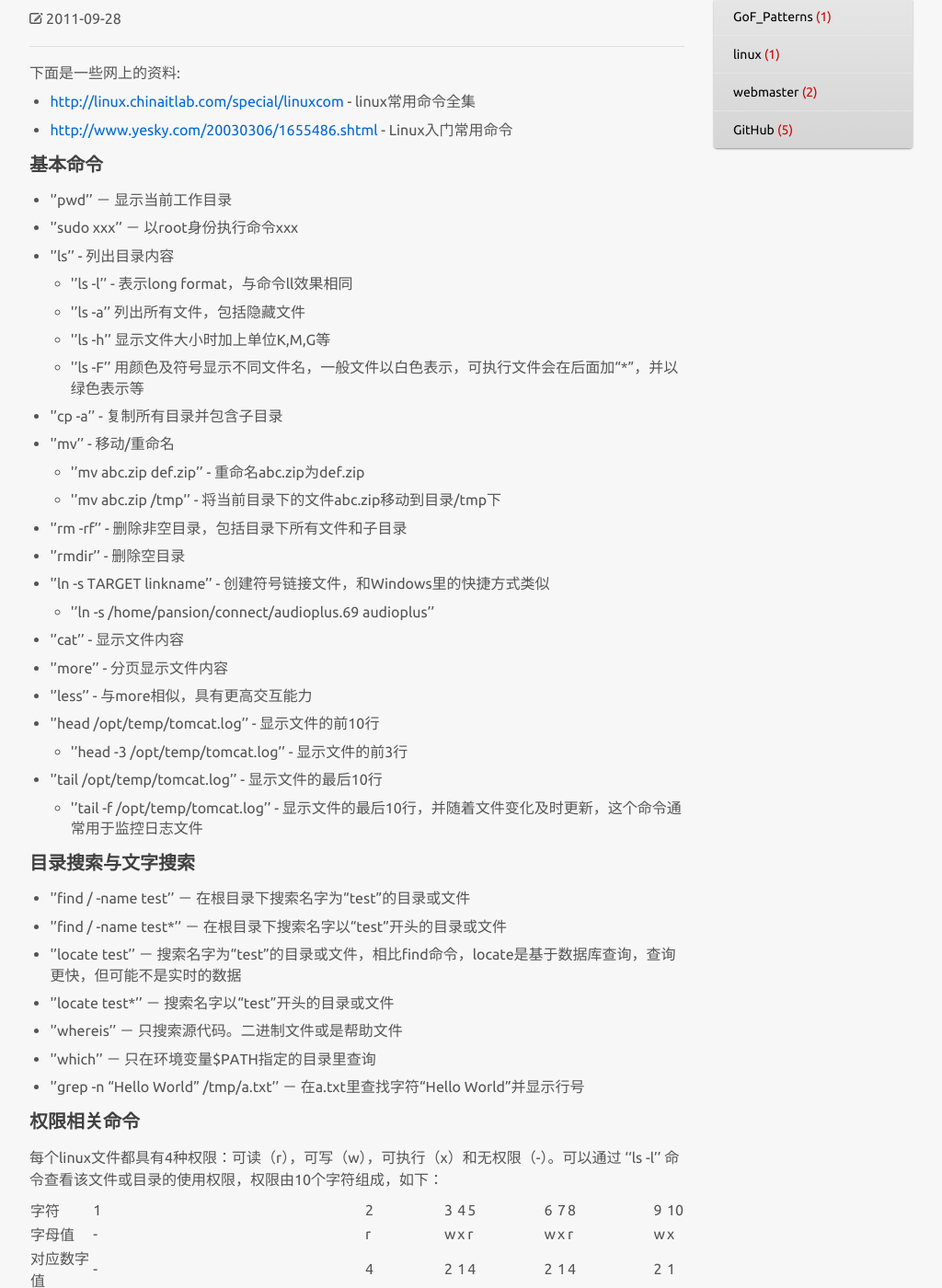
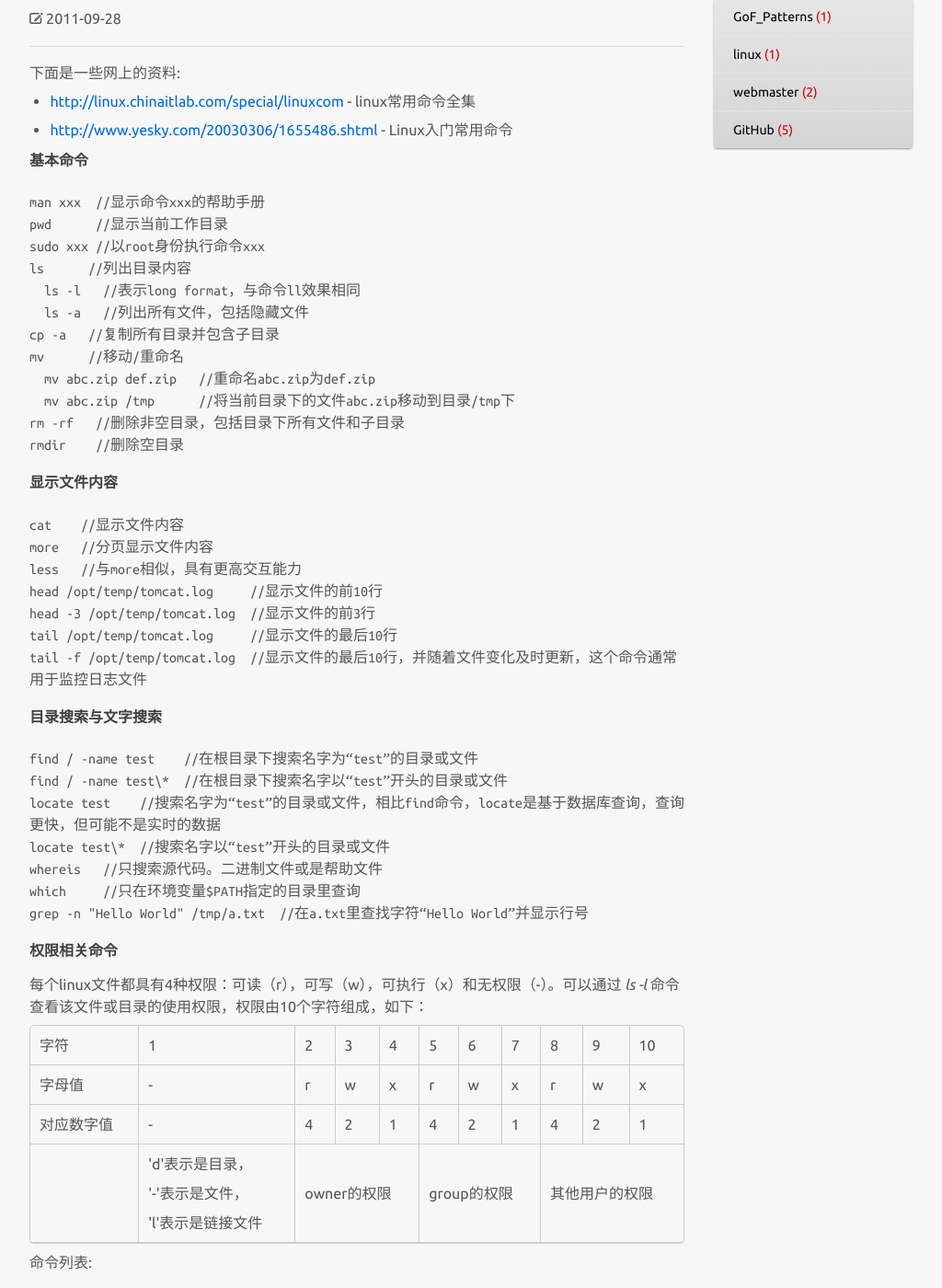
Before and after one commit to BobHongYuChen/rain-site, a Jekyll site: the page built from _posts/2011-09-28-linux_commands.md, in a window 1280 px wide and 1400 px high, scrolled down 313 px. Shown: the whole window at 92% size, without its empty margins (128-1152 px from the left). Built offline with Jekyll 4.4.1, drawn with Linux system fonts in a browser that asks for light colours; Markdown is read by kramdown in place of the engine named in the settings; comment, search, counter and statistics services are not loaded; a style sheet for code colours, icons or effects is not loaded; some of the changed text lies outside the part shown.

Commit message:
update blog

```diff
--- a/_config.yml
+++ b/_config.yml
@@ -1,2 +1,3 @@
 baseurl: /
 pygments: false
+markdown: rdiscount
--- a/_posts/2011-09-28-linux_commands.md
+++ b/_posts/2011-09-28-linux_commands.md
@@ -5,104 +5,119 @@ category: linux
 ---
 
 下面是一些网上的资料:
+
 * <http://linux.chinaitlab.com/special/linuxcom> - linux常用命令全集
 * <http://www.yesky.com/20030306/1655486.shtml> - Linux入门常用命令
 
-##### 基本命令
+###### 基本命令
 
-* ''pwd'' － 显示当前工作目录
-* ''sudo xxx'' － 以root身份执行命令xxx
-* ''ls'' - 列出目录内容
-    * ''ls -l'' - 表示long format，与命令ll效果相同
-    * ''ls -a'' 列出所有文件，包括隐藏文件
-    * ''ls -h'' 显示文件大小时加上单位K,M,G等
-    * ''ls -F'' 用颜色及符号显示不同文件名，一般文件以白色表示，可执行文件会在后面加“\*”，并以绿色表示等
-* ''cp -a'' - 复制所有目录并包含子目录
-* ''mv'' - 移动/重命名
-    * ''mv abc.zip def.zip'' - 重命名abc.zip为def.zip
-    * ''mv abc.zip /tmp'' - 将当前目录下的文件abc.zip移动到目录/tmp下
-* ''rm -rf'' - 删除非空目录，包括目录下所有文件和子目录
-* ''rmdir'' - 删除空目录
-* ''ln -s TARGET linkname'' - 创建符号链接文件，和Windows里的快捷方式类似
-    * ''ln -s /home/pansion/connect/audioplus.69 audioplus''
-* ''cat'' - 显示文件内容
-* ''more'' - 分页显示文件内容
-* ''less'' - 与more相似，具有更高交互能力
-* ''head /opt/temp/tomcat.log'' - 显示文件的前10行
-    * ''head -3 /opt/temp/tomcat.log'' - 显示文件的前3行
-* ''tail /opt/temp/tomcat.log'' - 显示文件的最后10行
-    * ''tail -f /opt/temp/tomcat.log'' - 显示文件的最后10行，并随着文件变化及时更新，这个命令通常用于监控日志文件
+<pre class="prettyprint">
+man xxx  //显示命令xxx的帮助手册
+pwd      //显示当前工作目录
+sudo xxx //以root身份执行命令xxx
+ls      //列出目录内容
+  ls -l   //表示long format，与命令ll效果相同
+  ls -a   //列出所有文件，包括隐藏文件
+cp -a   //复制所有目录并包含子目录
+mv      //移动/重命名
+  mv abc.zip def.zip   //重命名abc.zip为def.zip
+  mv abc.zip /tmp      //将当前目录下的文件abc.zip移动到目录/tmp下
+rm -rf   //删除非空目录，包括目录下所有文件和子目录
+rmdir    //删除空目录
+</pre>
 
-##### 目录搜索与文字搜索
+###### 显示文件内容
 
-* ''find / -name test'' － 在根目录下搜索名字为“test”的目录或文件
-* ''find / -name test\*'' － 在根目录下搜索名字以“test”开头的目录或文件
-* ''locate test'' － 搜索名字为“test”的目录或文件，相比find命令，locate是基于数据库查询，查询更快，但可能不是实时的数据
-* ''locate test\*'' － 搜索名字以“test”开头的目录或文件
-* ''whereis'' － 只搜索源代码。二进制文件或是帮助文件
-* ''which'' － 只在环境变量$PATH指定的目录里查询
-* ''grep -n "Hello World" /tmp/a.txt'' － 在a.txt里查找字符“Hello World”并显示行号
+<pre class="prettyprint">
+cat    //显示文件内容
+more   //分页显示文件内容
+less   //与more相似，具有更高交互能力
+head /opt/temp/tomcat.log     //显示文件的前10行
+head -3 /opt/temp/tomcat.log  //显示文件的前3行
+tail /opt/temp/tomcat.log     //显示文件的最后10行
+tail -f /opt/temp/tomcat.log  //显示文件的最后10行，并随着文件变化及时更新，这个命令通常用于监控日志文件
+</pre>
 
-##### 权限相关命令
+###### 目录搜索与文字搜索
 
-每个linux文件都具有4种权限：可读（r），可写（w），可执行（x）和无权限（-）。可以通过 ''ls -l'' 命令查看该文件或目录的使用权限，权限由10个字符组成，如下：
+<pre class="prettyprint">
+find / -name test    //在根目录下搜索名字为“test”的目录或文件
+find / -name test\*  //在根目录下搜索名字以“test”开头的目录或文件
+locate test    //搜索名字为“test”的目录或文件，相比find命令，locate是基于数据库查询，查询更快，但可能不是实时的数据
+locate test\*  //搜索名字以“test”开头的目录或文件
+whereis   //只搜索源代码。二进制文件或是帮助文件
+which     //只在环境变量$PATH指定的目录里查询
+grep -n "Hello World" /tmp/a.txt  //在a.txt里查找字符“Hello World”并显示行号
+</pre>
 
-|字符|1|2|3|4|5|6|7|8|9|10 |
-|字母值|-|r|w|x|r|w|x|r|w|x |
-|对应数字值|-|4|2|1|4|2|1|4|2|1 |
-| |'d'表示是目录，\\ '-'表示是文件，\\ 'l'表示是链接文件 |owner的权限 ||| group的权限 ||| 其他用户的权限 |||
+###### 权限相关命令
+
+每个linux文件都具有4种权限：可读（r），可写（w），可执行（x）和无权限（-）。可以通过 *ls -l* 命令查看该文件或目录的使用权限，权限由10个字符组成，如下：
+
+<table class="ink-table ink-bordered">
+  <tbody>
+    <tr><td>字符</td><td>1</td><td>2</td><td>3</td><td>4</td><td>5</td><td>6</td><td>7</td><td>8</td><td>9</td><td>10</td></tr>
+    <tr><td>字母值</td><td>-</td><td>r</td><td>w</td><td>x</td><td>r</td><td>w</td><td>x</td><td>r</td><td>w</td><td>x</td></tr>
+    <tr><td>对应数字值</td><td>-</td><td>4</td><td>2</td><td>1</td><td>4</td><td>2</td><td>1</td><td>4</td><td>2</td><td>1</td></tr>
+    <tr><td> </td><td>'d'表示是目录，<br> '-'表示是文件，<br> 'l'表示是链接文件 </td><td colspan="3">owner的权限 </td><td colspan="3">group的权限 </td><td colspan="3">其他用户的权限</td></tr>
+  </tbody>
+</table>
 
 命令列表:
-* ''chmod 777 /tmp/abc.zip'' - 将文件abc.zip的权限改成最大
-* ''chown rain /tmp/abc.zip'' - 将文件abc.zip的owner改成rain
-* ''chown rain:users /tmp/abc.zip'' - 将文件abc.zip的owner改成rain,组改成users
-* ''chgrp users /tmp/abc.zip'' - 将文件abc.zip的组改成users
 
-##### IO重导与管道命令
+<pre class="prettyprint">
+chmod 777 /tmp/abc.zip   //将文件abc.zip的权限改成最大
+chown rain /tmp/abc.zip  //将文件abc.zip的owner改成rain
+chown rain:users /tmp/abc.zip  //将文件abc.zip的owner改成rain,组改成users
+chgrp users /tmp/abc.zip  //将文件abc.zip的组改成users
+</pre>
 
-* ''>'' － 输出重导
-* ''%%>>%%'' - 附加输出重导，当目标文件已经存在时，不会覆盖原有内容，重导内容会附加在原有文件之后
-* ''&lt;'' － 输入重导
-* ''%%&lt;&lt;%%'' - 附加输入重导
-* ''|'' - Pipe管道命令，把一个命令的输出直接作为另一个命令的输入
+###### IO重导与管道命令
+
+* > － 输出重导
+* >> - 附加输出重导，当目标文件已经存在时，不会覆盖原有内容，重导内容会附加在原有文件之后
+* &lt; － 输入重导
+* &lt;&lt; - 附加输入重导
+* | - Pipe管道命令，把一个命令的输出直接作为另一个命令的输入
 
 <pre class="prettyprint">
 cat > /tmp/editor.txt //利用cat命令和输出重导可以组成简单的文字编辑器，CTRL-C 可以结束输入
 ps aux|grep wbx       //列出含有wbx字样的进程
 </pre>
 
-##### 磁盘与内存使用情况
+###### 磁盘与内存使用情况
 
-* ''du'' － 显示当前目录下所有子目录所占空间大小（不显示文件大小），侧重显示目录树下某个目录的大小
-    * ''du -a'' - 显示所有目录和文件
-    * ''du -s'' - 仅显示总计
-    * ''du -h'' - 显示大小时使用单位K、M、G
-    * ''du -sh /tmp'' － 显示/tmp目录所占空间大小
-* ''df'' - 显示磁盘相关信息，侧重列出分区后每个分区的使用情况
-* ''free'' － 检查内存状态
+<pre class="prettyprint">
+du  //显示当前目录下所有子目录所占空间大小（不显示文件大小），侧重显示目录树下某个目录的大小
+du -sh /tmp  //显示/tmp目录所占空间大小, s表示仅显示总计, h表示显示大小时使用单位K,M,G
+df    //显示磁盘相关信息，侧重列出分区后每个分区的使用情况
+free  //检查内存状态
+</pre>
 
-##### 用户管理命令
+###### 用户管理命令
 
-* ''passwd'' － 改变自己的密码,举例:
-    * ''passwd rain'' － 改变rain的密码
-* ''whoami'' － 显示自身的用户名称
-* ''who'' － 列出登录用户信息
-* ''finger'' － 列出登录用户信息
-* ''useradd'' － 增加用户
-    * ''useradd -d'' - 指定用户主目录
-    * ''useradd -g'' - 指定用户所属组
-    * ''useradd -d /opt/rain -g users rain'' － 增加用户rain，主目录是/opt/rain，属于组users
-* ''groupadd users'' － 增加组users
-* ''write root'' － 给root用户发送信息，CTRL-C可以退出信息输入
+<pre class="prettyprint">
+passwd  //改变自己的密码
+passwd rain  //改变rain的密码
+whoami  //显示自身的用户名称
+who     //列出登录用户信息
+finger  //列出登录用户信息
+useradd //增加用户
+useradd -d /opt/rain -g users rain  //增加用户rain，主目录是/opt/rain，属于组users
+groupadd users  //增加组users
+write root   //给root用户发送信息，CTRL-C可以退出信息输入
+</pre>
 
-##### 进程控制与管理
+###### 进程控制与管理
 
-Linux进程分为两种，前台进程或后台进程，后台进程的服务名通常以“d”结尾。系统服务通常是后台进程，用户利用“&”来处理的进程也是后台进程。
+Linux进程分为两种，前台进程或后台进程，后台进程的服务名通常以“d”结尾。系统服务通常是后台进程，用户利用“&amp;”来处理的进程也是后台进程。
 
-* ''ps -x'' － 查看所有进程
-* ''ps -aux'' － 查看所有进程
-* ''ps -x | grep wbx'' - 列出含有wbx字样的进程
-* ''kill 4687 4688'' - 终止4687和4688两个进程
-* ''kill -9 4687'' - 强行终止4687进程
-* ''kill -HUP 4687'' - 对某个Daemon修改或设置后，使用-HUP（Hang Up）参数重新启动该进程
-* ''top'' - 显示进程，以使用CPU时间排序，会定时更新
+<pre class="prettyprint">
+ps -x    //查看所有进程
+ps -aux  //查看所有进程
+ps -x | grep wbx  //列出含有wbx字样的进程
+kill 4687 4688  //终止4687和4688两个进程
+kill -9 4687    //强行终止4687进程
+kill -HUP 4687  //对某个Daemon修改或设置后，使用-HUP（Hang Up）参数重新启动该进程
+top    //显示进程，以使用CPU时间排序，会定时更新
+</pre>
```
Also changed, not shown: _posts/2013-03-10-github_advanced.md (+1 -1 lines), _posts/2013-03-11-github_faq.md (+21 -59 lines), _posts/2013-03-11-github_links.md (+19 -27 lines), about.html (+10 -4 lines).
